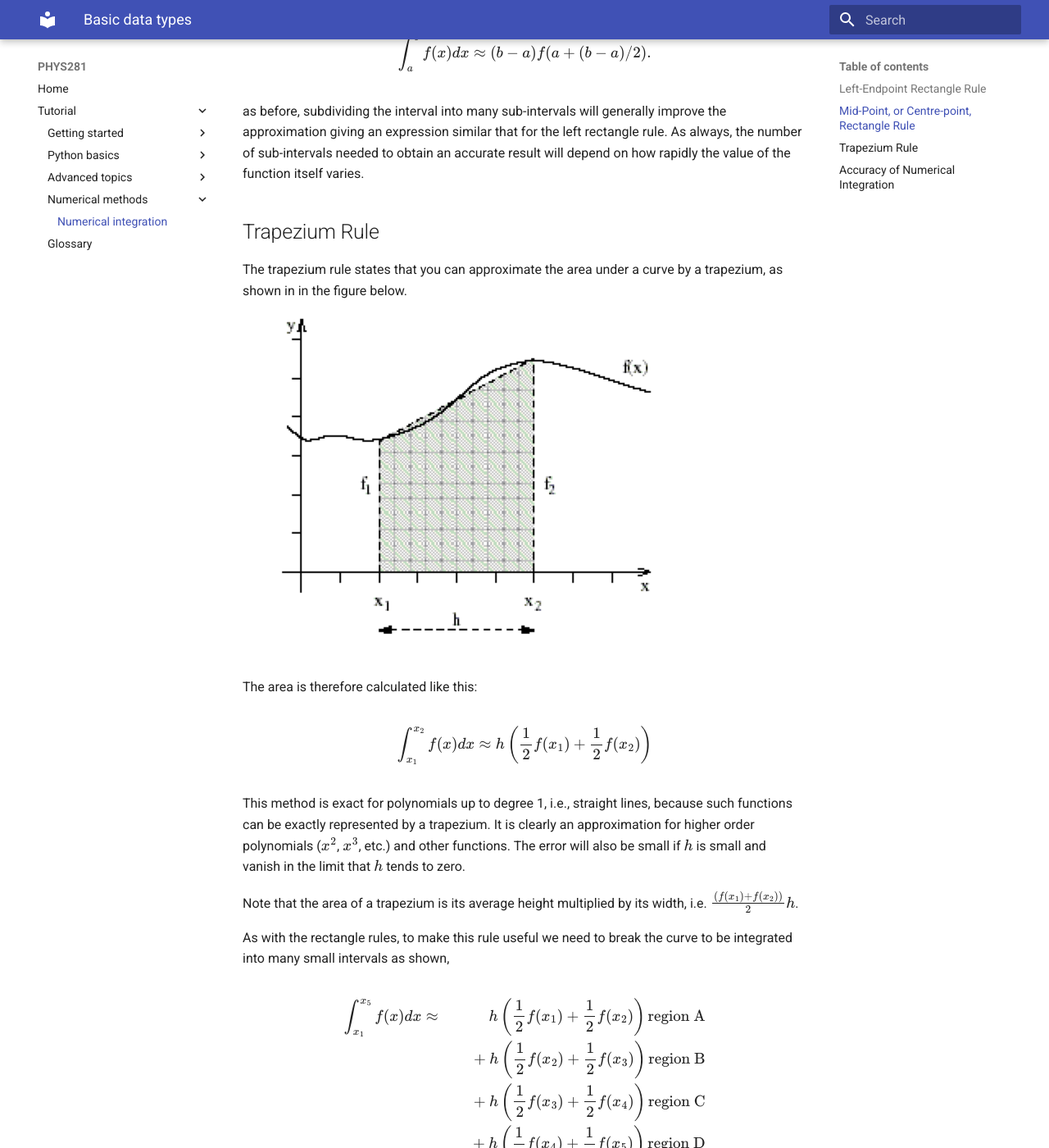
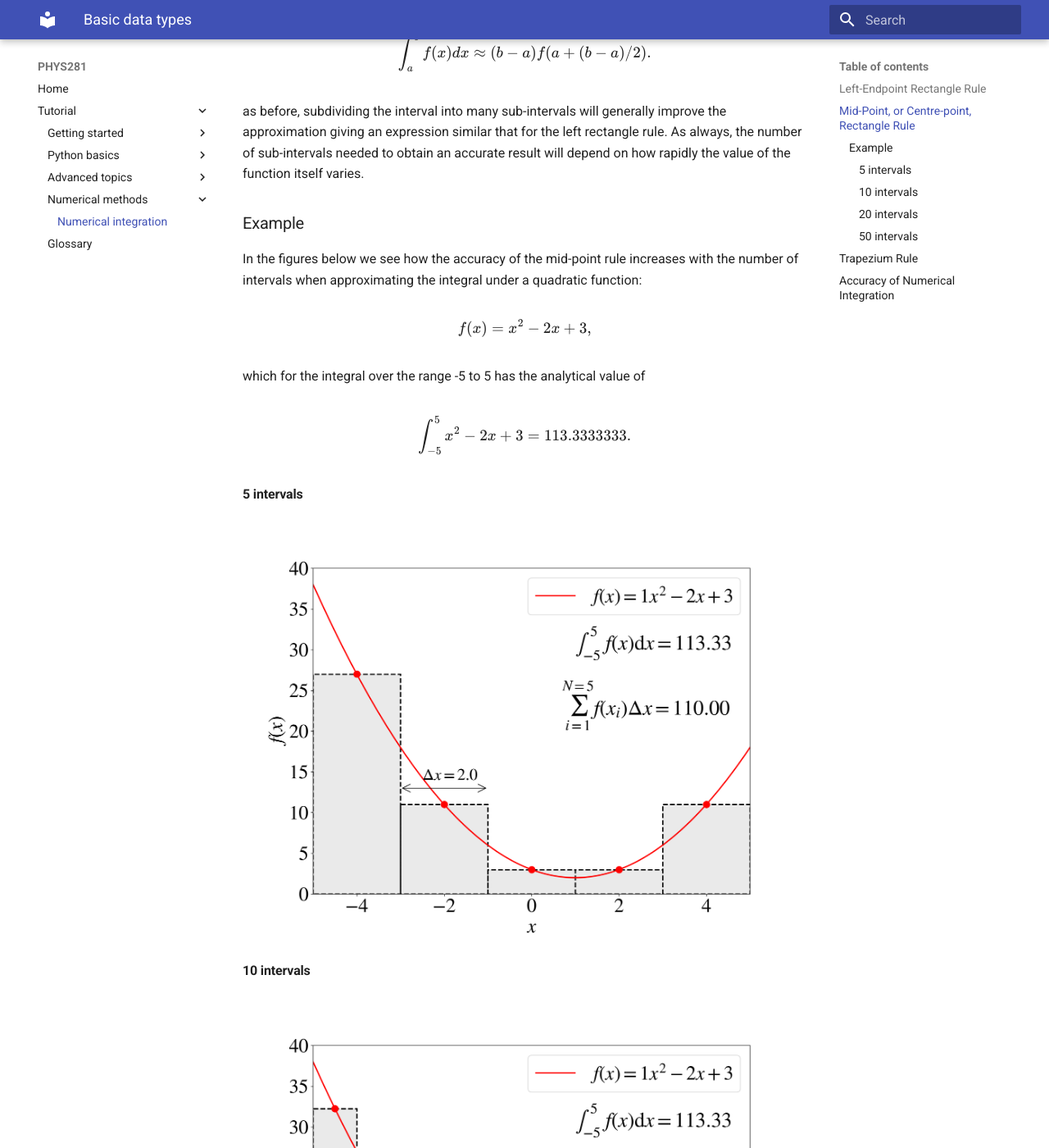
Before and after one commit to ndd21/PHYS281, an MkDocs documentation site: the page built from docs/numerical-integration.md, in a window 1280 px wide and 1400 px high, scrolled down 1787 px. Shown: the whole window at 82% size. Built offline with MkDocs 1.6.1 and Material for MkDocs 9.7.7, drawn with Linux system fonts in a browser that asks for light colours; some of the changed text lies outside the part shown.

Commit message:
Add example to numerical integration

```diff
--- a/docs/numerical-integration.md
+++ b/docs/numerical-integration.md
@@ -69,6 +69,37 @@ giving an expression similar that for the left rectangle rule. As always, the nu
 sub-intervals needed to obtain an accurate result will depend on how rapidly the value of the
 function itself varies.
 
+### Example
+
+In the figures below we see how the accuracy of the mid-point rule increases with the
+number of intervals when approximating the integral under a quadratic function:
+
+$$
+f(x) = x^2 - 2 x + 3,
+$$
+
+which for the integral over the range -5 to 5 has the analytical value of
+
+$$
+\int_{-5}^{5} x^2 - 2x + 3 = 113.3333333.
+$$
+
+#### 5 intervals
+
+![](img/numintegration_5.png)
+
+#### 10 intervals
+
+![](img/numintegration_10.png)
+
+#### 20 intervals
+
+![](img/numintegration_20.png)
+
+#### 50 intervals
+
+![](img/numintegration_50.png)
+
 ## Trapezium Rule
 
 The trapezium rule states that you can approximate the area under a curve by a trapezium, as shown
@@ -93,7 +124,7 @@ Note that the area of a trapezium is its average height multiplied by its width,
 $\frac{(f(x_1)+f(x_2))}{2}h$.
 
 As with the rectangle rules, to make this rule useful we need to break the curve to be integrated
-into many small intervals as shown,
+into many small intervals, e.g., four intervals as shown by
 
 $$
 \begin{aligned}
```
Also changed, not shown: other parts of docs/numerical-integration.md (+6 -8 lines), docs/img/numintegration_10.png (added), docs/img/numintegration_20.png (added), docs/img/numintegration_5.png (added), docs/img/numintegration_50.png (added), 1 other file.
